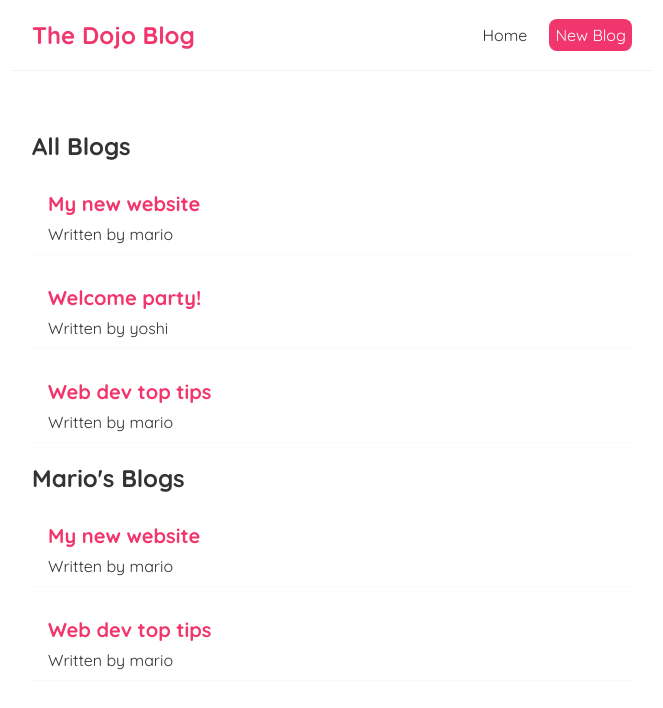
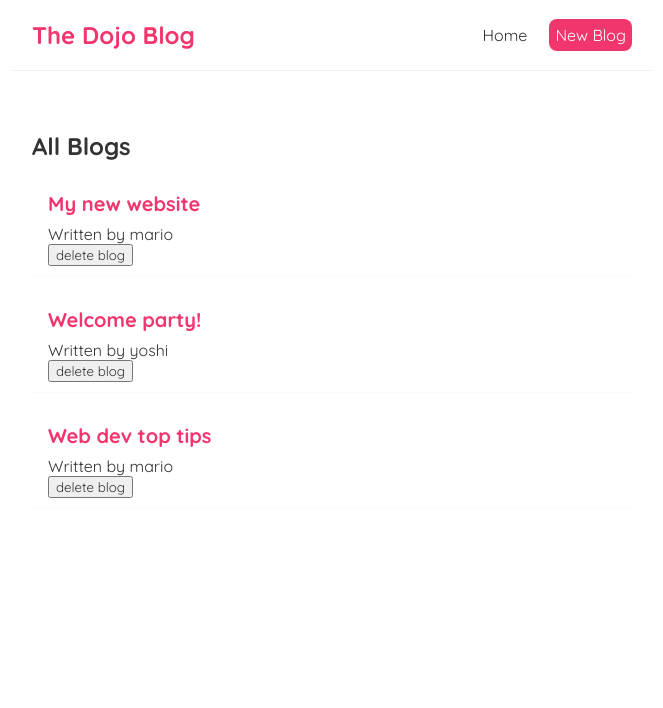
Before and after one commit to TrabelsiOmaima/React, a React (Create React App) app: page / in a window 1280 px wide. Shown: the top 708 px of the page, without its empty margins (308-971 px from the left). Built offline with nearby package versions, Linux system fonts and the light colour scheme.

Commit message:
passe functions as props/delete item

```diff
--- a/src/BlogList.js
+++ b/src/BlogList.js
@@ -1,12 +1,5 @@
 
-/*
-const BlogList = (props) => {
-    const blogs = props.blogs;
-    const title = props.title;
-*/
-// or destruction directely :
-
-const BlogList = ({blogs, title}) => {
+const BlogList = ({ blogs, title, handleDelete }) => {
     return (
         <div className="blog-list">
             <h2> {title} </h2>
@@ -14,6 +7,9 @@
                 <div className="blog-preview" key={blog.id} >
                 <h2>{ blog.title }</h2>
                 <p>Written by { blog.author }</p>
+
+                <button onClick={ ()=> handleDelete(blog.id) }>delete blog</button>
+
                 </div>
             ))}
         </div>
--- a/src/Home.js
+++ b/src/Home.js
@@ -3,7 +3,6 @@
 
 
 const Home = () => {
-
 
 
     const [blogs, setBlogs] = useState([
@@ -13,12 +12,17 @@
       ])
 
 
+    const handleDelete =(id) => {
+        const newBlogs = blogs.filter(blog => blog.id !==id);
+        setBlogs(newBlogs);
+
+    }
+
+
 
     return (
         <div className="home">
-            <BlogList blogs={blogs} title="All Blogs" />
-            <BlogList blogs={blogs.filter((blog) => blog.author ==='mario' )} title="Mario's Blogs" />
-
+            <BlogList blogs={blogs} title="All Blogs"  handleDelete={handleDelete}/>
         </div>
      );
 }
```
Also changed, not shown: 1 other file (tests, documents, lock files or other folders).
